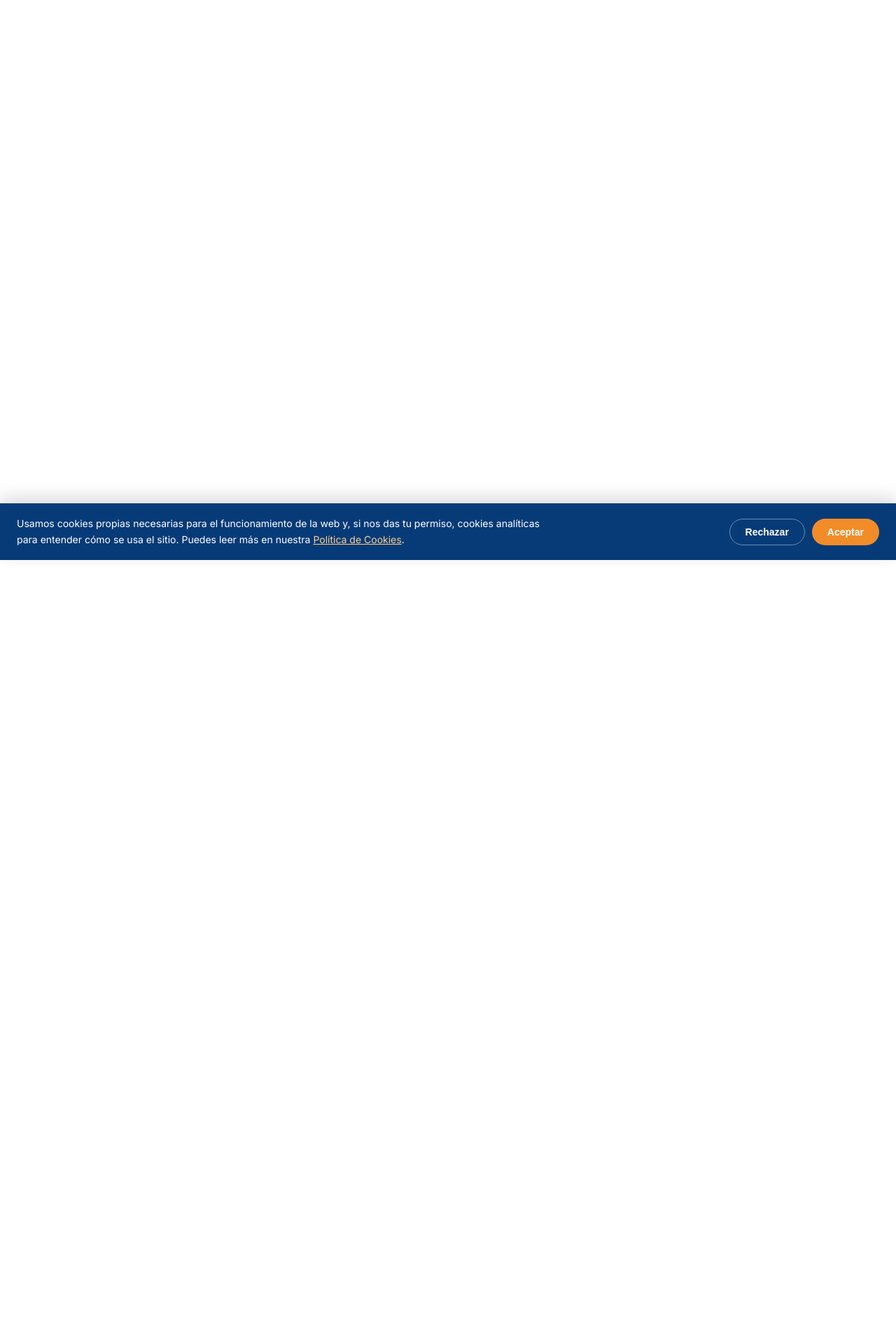
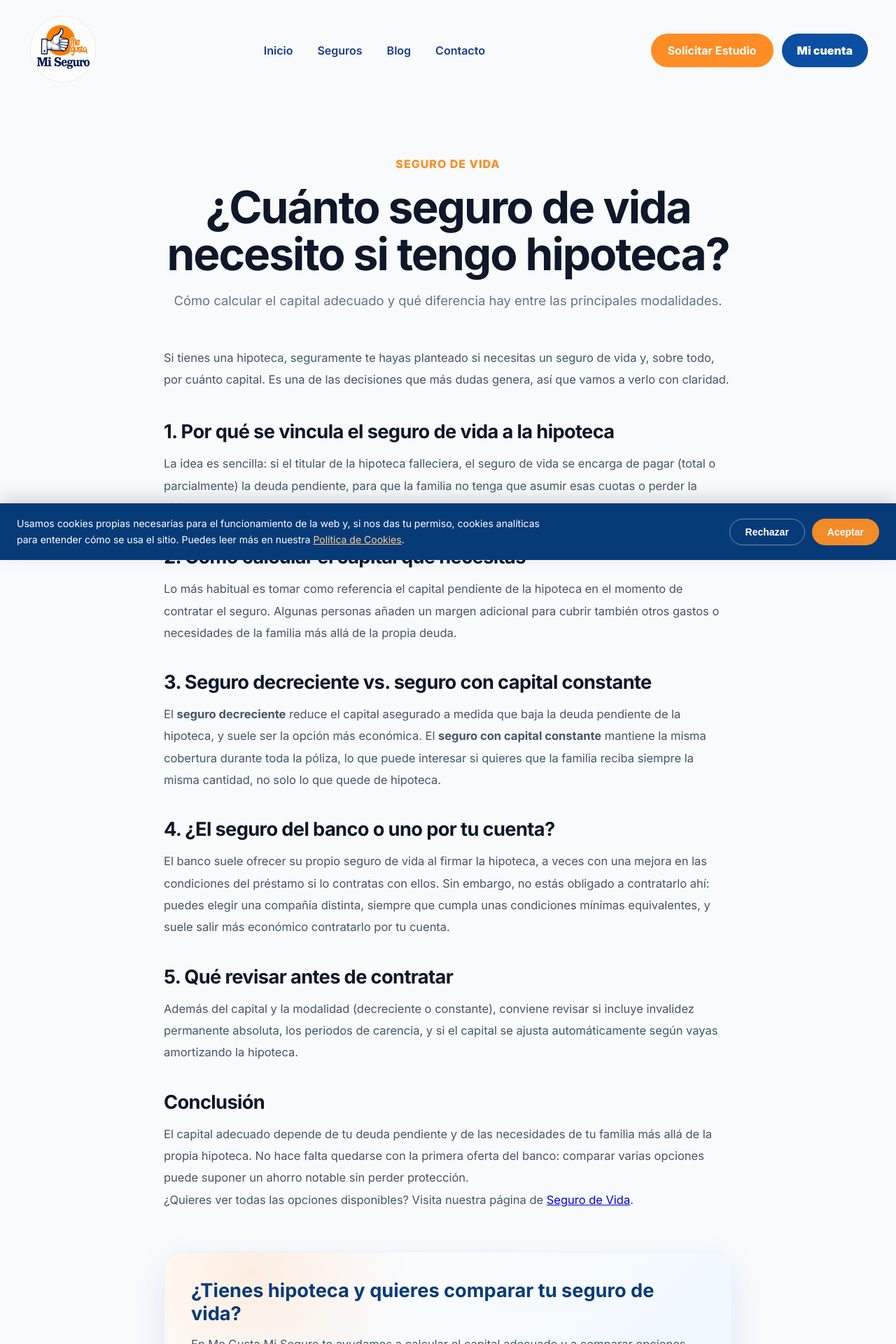
Before and after one commit to JaviGzlez/megustamiseguro, a React (Vite) app: page /blog/cuanto-seguro-de-vida-necesito-con-hipoteca in a window 1280 px wide. Shown: the top 1920 px of the page at 70% size. Before the commit the page ends 800 px from the top, so only its background shows below. Built offline with nearby package versions, Linux system fonts and the light colour scheme.

Commit message:
Update blog 2.0

```diff
--- a/scripts/prerender-meta.mjs
+++ b/scripts/prerender-meta.mjs
@@ -172,6 +172,12 @@ const ROUTES = [
     description:
       "Quién debe contratar el seguro de hogar en una vivienda de alquiler, qué cubre cada modalidad y por qué al inquilino también le conviene tener uno.",
   },
+  {
+    path: "/blog/cuanto-seguro-de-vida-necesito-con-hipoteca",
+    title: "¿Cuánto seguro de vida necesito si tengo hipoteca? | Me Gusta Mi Seguro",
+    description:
+      "Cómo calcular el capital de un seguro de vida vinculado a la hipoteca, diferencias entre seguro decreciente y constante, y si conviene el del banco o uno propio.",
+  },
 ];
 
 function buildHtml(template, route) {
--- a/src/main.jsx
+++ b/src/main.jsx
@@ -26,6 +26,7 @@ import ArticuloSeguroTransporte from "./pages/ArticuloSeguroTransporte";
 import ArticuloSeguroMedicoFamiliar from "./pages/ArticuloSeguroMedicoFamiliar";
 import ArticuloSeguroCocheNoveles from "./pages/ArticuloSeguroCocheNoveles";
 import ArticuloSeguroHogarAlquiler from "./pages/ArticuloSeguroHogarAlquiler";
+import ArticuloSeguroVidaHipoteca from "./pages/ArticuloSeguroVidaHipoteca";
 import AvisoLegal from "./pages/AvisoLegal";
 import PoliticaPrivacidad from "./pages/PoliticaPrivacidad";
 import PoliticaCookies from "./pages/PoliticaCookies";
@@ -107,6 +108,10 @@ ReactDOM.createRoot(document.getElementById("root")).render(
            path="/blog/seguro-hogar-alquiler-inquilino-o-propietario"
            element={<ArticuloSeguroHogarAlquiler />}
         />
+        <Route
+           path="/blog/cuanto-seguro-de-vida-necesito-con-hipoteca"
+           element={<ArticuloSeguroVidaHipoteca />}
+        />
 
         <Route path="/aviso-legal" element={<AvisoLegal />} />
         <Route path="/politica-privacidad" element={<PoliticaPrivacidad />} />
--- /dev/null
+++ b/src/pages/ArticuloSeguroVidaHipoteca.jsx
@@ -0,0 +1,174 @@
+import "./Blog.css";
+import { Helmet } from "react-helmet-async";
+import FaqSchema from "../components/FaqSchema";
+
+function ArticuloSeguroVidaHipoteca() {
+  return (
+    <main className="blogPage">
+      <Helmet>
+        <title>¿Cuánto seguro de vida necesito si tengo hipoteca? | Me Gusta Mi Seguro</title>
+        <meta
+          name="description"
+          content="Cómo calcular el capital de un seguro de vida vinculado a la hipoteca, diferencias entre seguro decreciente y constante, y si conviene el del banco o uno propio."
+        />
+              <link rel="canonical" href="https://megustamiseguro.es/blog/cuanto-seguro-de-vida-necesito-con-hipoteca" />
+
+        <meta property="og:type" content="website" />
+        <meta property="og:title" content="¿Cuánto seguro de vida necesito si tengo hipoteca? | Me Gusta Mi Seguro" />
+        <meta property="og:description" content="Cómo calcular el capital de un seguro de vida vinculado a la hipoteca, diferencias entre seguro decreciente y constante, y si conviene el del banco o uno propio." />
+        <meta property="og:url" content="https://megustamiseguro.es/blog/cuanto-seguro-de-vida-necesito-con-hipoteca" />
+        <meta property="og:image" content="https://megustamiseguro.es/og-image.jpg" />
+        <meta property="og:locale" content="es_ES" />
+        <meta property="og:site_name" content="Me Gusta Mi Seguro" />
+
+        <meta name="twitter:card" content="summary_large_image" />
+        <meta name="twitter:title" content="¿Cuánto seguro de vida necesito si tengo hipoteca? | Me Gusta Mi Seguro" />
+        <meta name="twitter:description" content="Cómo calcular el capital de un seguro de vida vinculado a la hipoteca, diferencias entre seguro decreciente y constante, y si conviene el del banco o uno propio." />
+        <meta name="twitter:image" content="https://megustamiseguro.es/og-image.jpg" />
+      </Helmet>
+
+      <FaqSchema
+        items={[
+          {
+            question: "¿Es obligatorio tener un seguro de vida al pedir una hipoteca?",
+            answer:
+              "No es obligatorio por ley, aunque muchos bancos lo ofrecen (y a veces lo incentivan con una mejora en el diferencial) al contratar la hipoteca. El cliente tiene derecho a elegir libremente la compañía que prefiera, no está obligado a contratarlo con el propio banco.",
+          },
+          {
+            question: "¿Qué diferencia hay entre un seguro de vida decreciente y uno constante?",
+            answer:
+              "El seguro decreciente reduce el capital asegurado a medida que baja la deuda pendiente de la hipoteca, por lo que suele ser más económico. El seguro con capital constante mantiene la misma cobertura durante toda la póliza, independientemente de cuánto quede por pagar.",
+          },
+          {
+            question: "¿Puedo cambiar el seguro de vida de mi hipoteca a otra compañía?",
+            answer:
+              "Sí, siempre que el nuevo seguro cumpla unas condiciones mínimas equivalentes a las exigidas por el banco. Muchas personas contratan uno fuera del banco porque suele salir más económico que el ofrecido directamente por la entidad financiera.",
+          },
+        ]}
+      />
+
+      <header className="blogHeader">
+        <a href="/">
+          <img
+            src="/images/logo.png"
+            alt="Me Gusta Mi Seguro"
+            className="blogLogo"
+          />
+        </a>
+
+        <nav className="blogNav">
+          <a href="/">Inicio</a>
+          <a href="/#seguros">Seguros</a>
+          <a href="/blog">Blog</a>
+          <a href="/#contacto">Contacto</a>
+        </nav>
+
+        <div className="headerAcciones">
+          <a href="/#contacto" className="blogHeaderBtn">
+          Solicitar Estudio
+          </a>
+
+          <a href="/mi-cuenta" className="miCuentaBtn">
+          Mi cuenta
+          </a>
+        </div>
+      </header>
+
+      <section className="articleHero">
+        <p>Seguro de Vida</p>
+
+        <h1>¿Cuánto seguro de vida necesito si tengo hipoteca?</h1>
+
+        <span>
+          Cómo calcular el capital adecuado y qué diferencia hay entre las
+          principales modalidades.
+        </span>
+      </section>
+
+      <article className="articleContent">
+        <p className="articleIntro">
+          Si tienes una hipoteca, seguramente te hayas planteado si necesitas
+          un seguro de vida y, sobre todo, por cuánto capital. Es una de las
+          decisiones que más dudas genera, así que vamos a verlo con
+          claridad.
+        </p>
+
+        <h2>1. Por qué se vincula el seguro de vida a la hipoteca</h2>
+
+        <p>
+          La idea es sencilla: si el titular de la hipoteca falleciera, el
+          seguro de vida se encarga de pagar (total o parcialmente) la deuda
+          pendiente, para que la familia no tenga que asumir esas cuotas o
+          perder la vivienda.
+        </p>
+
+        <h2>2. Cómo calcular el capital que necesitas</h2>
+
+        <p>
+          Lo más habitual es tomar como referencia el capital pendiente de la
+          hipoteca en el momento de contratar el seguro. Algunas personas
+          añaden un margen adicional para cubrir también otros gastos o
+          necesidades de la familia más allá de la propia deuda.
+        </p>
+
+        <h2>3. Seguro decreciente vs. seguro con capital constante</h2>
+
+        <p>
+          El <strong>seguro decreciente</strong> reduce el capital asegurado
+          a medida que baja la deuda pendiente de la hipoteca, y suele ser
+          la opción más económica. El <strong>seguro con capital
+          constante</strong> mantiene la misma cobertura durante toda la
+          póliza, lo que puede interesar si quieres que la familia reciba
+          siempre la misma cantidad, no solo lo que quede de hipoteca.
+        </p>
+
+        <h2>4. ¿El seguro del banco o uno por tu cuenta?</h2>
+
+        <p>
+          El banco suele ofrecer su propio seguro de vida al firmar la
+          hipoteca, a veces con una mejora en las condiciones del préstamo si
+          lo contratas con ellos. Sin embargo, no estás obligado a
+          contratarlo ahí: puedes elegir una compañía distinta, siempre que
+          cumpla unas condiciones mínimas equivalentes, y suele salir más
+          económico contratarlo por tu cuenta.
+        </p>
+
+        <h2>5. Qué revisar antes de contratar</h2>
+
+        <p>
+          Además del capital y la modalidad (decreciente o constante),
+          conviene revisar si incluye invalidez permanente absoluta, los
+          periodos de carencia, y si el capital se ajusta automáticamente
+          según vayas amortizando la hipoteca.
+        </p>
+
+        <h2>Conclusión</h2>
+
+        <p>
+          El capital adecuado depende de tu deuda pendiente y de las
+          necesidades de tu familia más allá de la propia hipoteca. No hace
+          falta quedarse con la primera oferta del banco: comparar varias
+          opciones puede suponer un ahorro notable sin perder protección.
+        </p>
+
+        <p>
+          ¿Quieres ver todas las opciones disponibles? Visita nuestra
+          página de <a href="/seguro-vida">Seguro de Vida</a>.
+        </p>
+
+        <div className="articleCta">
+          <h3>¿Tienes hipoteca y quieres comparar tu seguro de vida?</h3>
+
+          <p>
+            En Me Gusta Mi Seguro te ayudamos a calcular el capital adecuado
+            y a comparar opciones, sin compromiso.
+          </p>
+
+          <a href="/#contacto">Solicitar estudio gratuito</a>
+        </div>
+      </article>
+    </main>
+  );
+}
+
+export default ArticuloSeguroVidaHipoteca;
--- a/src/pages/Blog.jsx
+++ b/src/pages/Blog.jsx
@@ -62,6 +62,11 @@ function Blog() {
       title: "Seguro de hogar en alquiler: ¿inquilino o propietario?",
       text: "Quién debe asegurar qué en una vivienda de alquiler.",
       url: "/blog/seguro-hogar-alquiler-inquilino-o-propietario",
+    },
+    {
+      title: "¿Cuánto seguro de vida necesito si tengo hipoteca?",
+      text: "Cómo calcular el capital adecuado y qué modalidad conviene.",
+      url: "/blog/cuanto-seguro-de-vida-necesito-con-hipoteca",
     },
   ];
 
```
Also changed, not shown: 1 other file (tests, documents, lock files or other folders).
